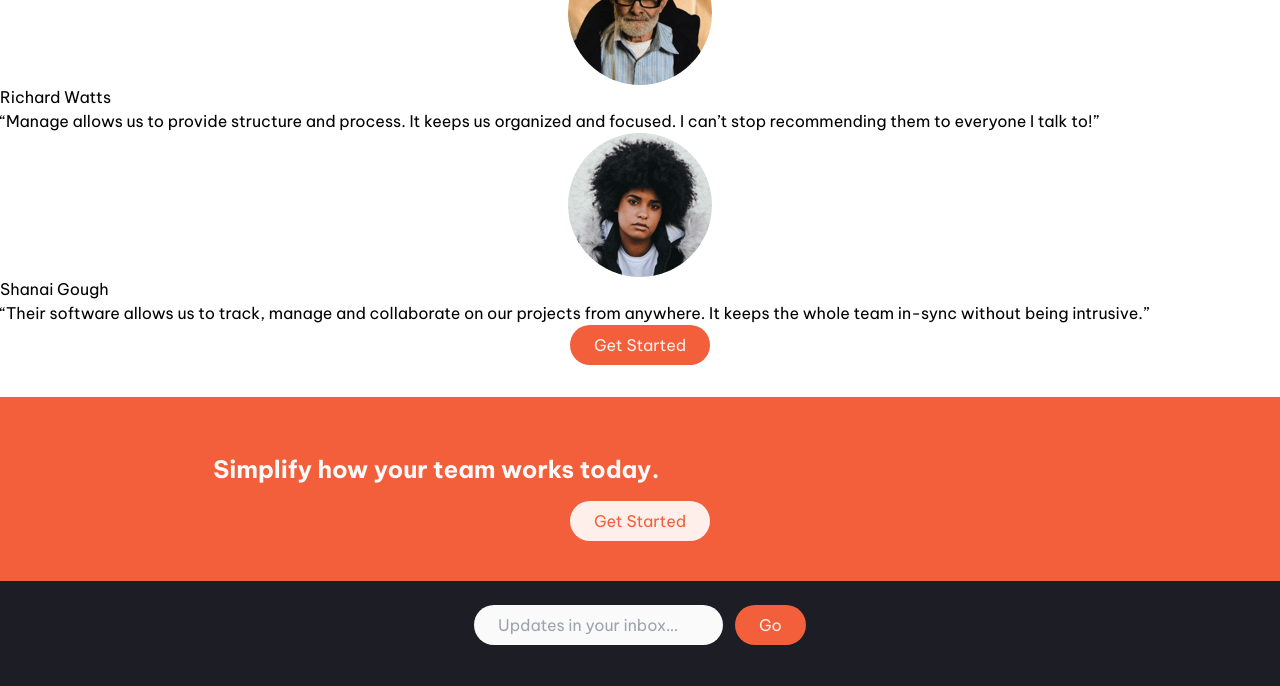
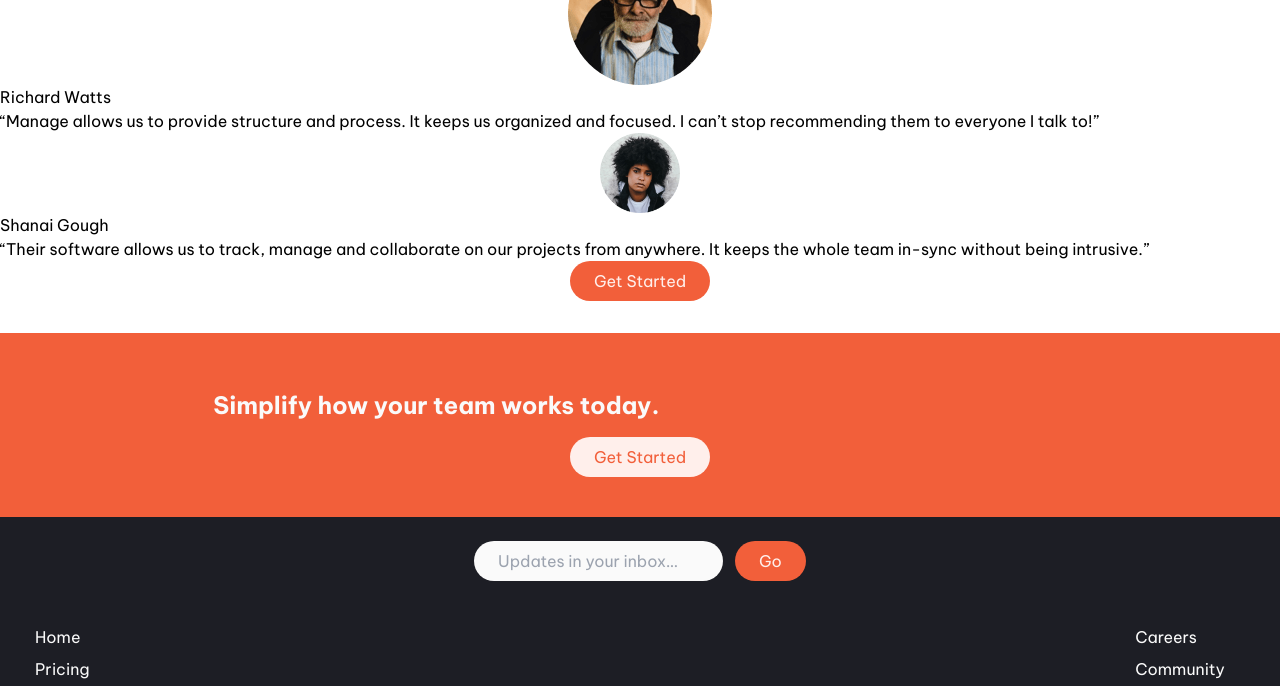
Before and after one commit to Jamieeee1/manage-landing-page-master, a website: page public/index.html in a window 1280 px wide. Shown: the part 1980-2666 px from the top of the page. Drawn offline with Linux system fonts and the light colour scheme.

Commit message:
Test what dey said image size

```diff
--- a/public/index.html
+++ b/public/index.html
@@ -143,8 +143,8 @@
 
       <div>
 
-        <div class="whatimages">
-          <img src="images/avatar-shanai.png" alt="" srcset="">
+        <div class="object-contain h-[80px] whatimages">
+          <img src="images/avatar-shanai.png" class="h-[inherit]" alt="" srcset="">
         </div>
         <h3 class="name"> Shanai Gough </h3>
         <p>
```
Also changed, not shown: public/output.css.
